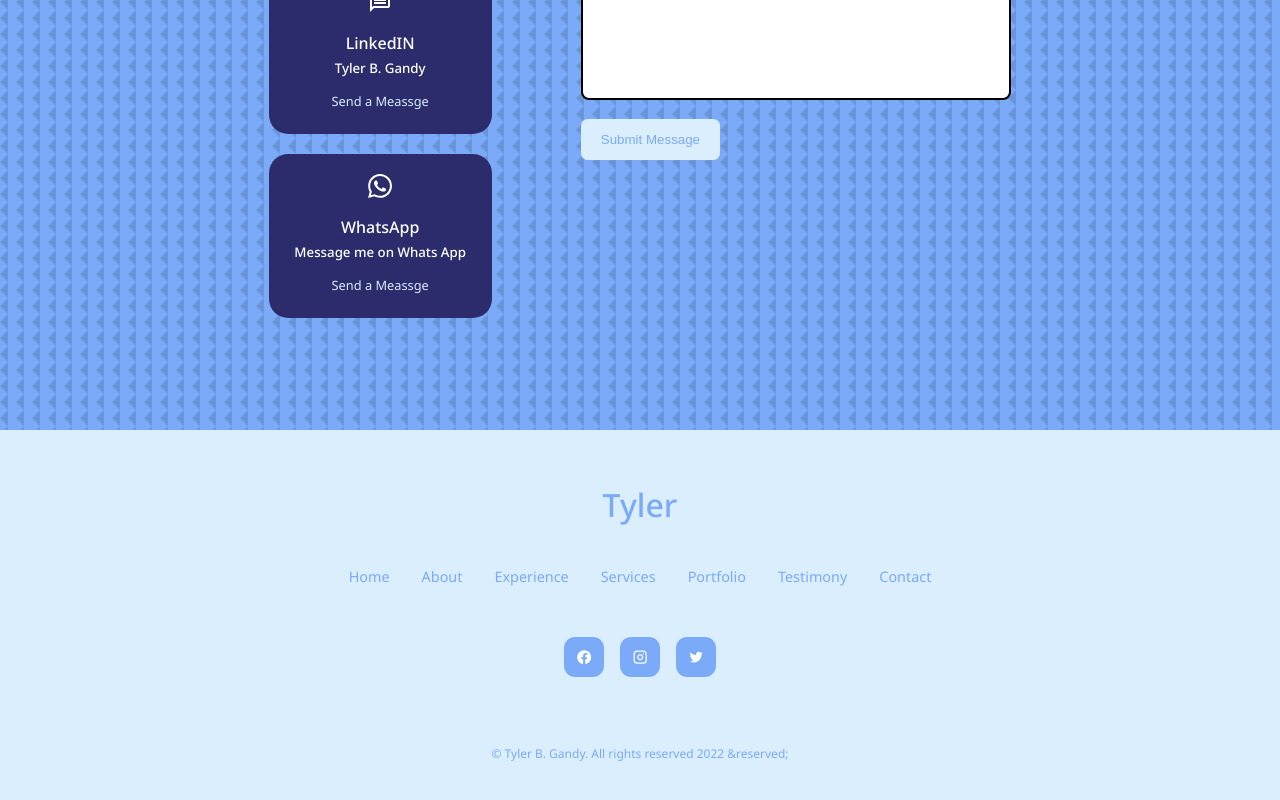
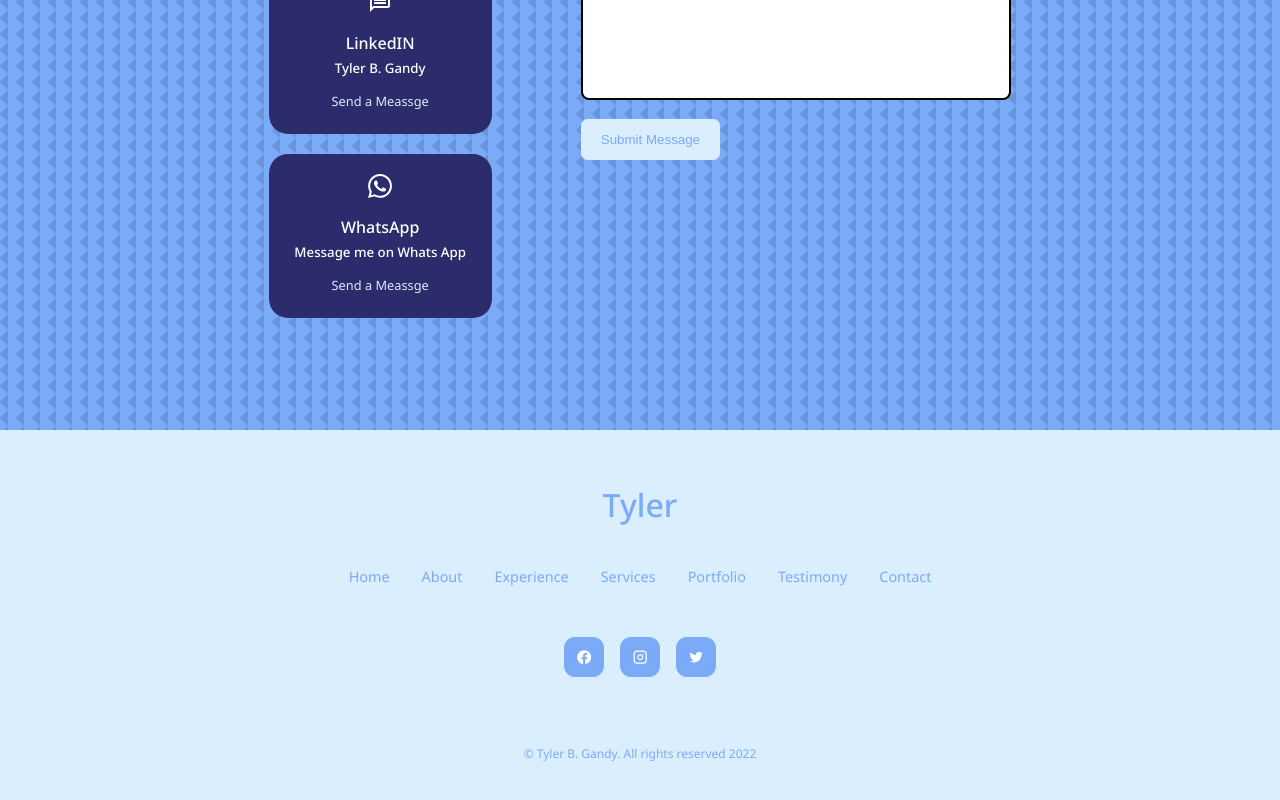
Before and after one commit to TyGBenjamin/Portfolio.v3.01, a React (Create React App) app: page / in a window 1280 px wide. Shown: the part 7046-7846 px from the top of the page. Built offline with nearby package versions, Linux system fonts and the light colour scheme.

Commit message:
changes made to footer

```diff
--- a/src/components/footer/Footer.jsx
+++ b/src/components/footer/Footer.jsx
@@ -46,9 +46,7 @@ const Footer = () => {
         </a>
       </div>
       <div className="footer__copyright">
-        <small>
-          &copy; Tyler B. Gandy. All rights reserved 2022 &reserved;{" "}
-        </small>
+        <small>&copy; Tyler B. Gandy. All rights reserved 2022</small>
       </div>
     </footer>
   );
```
